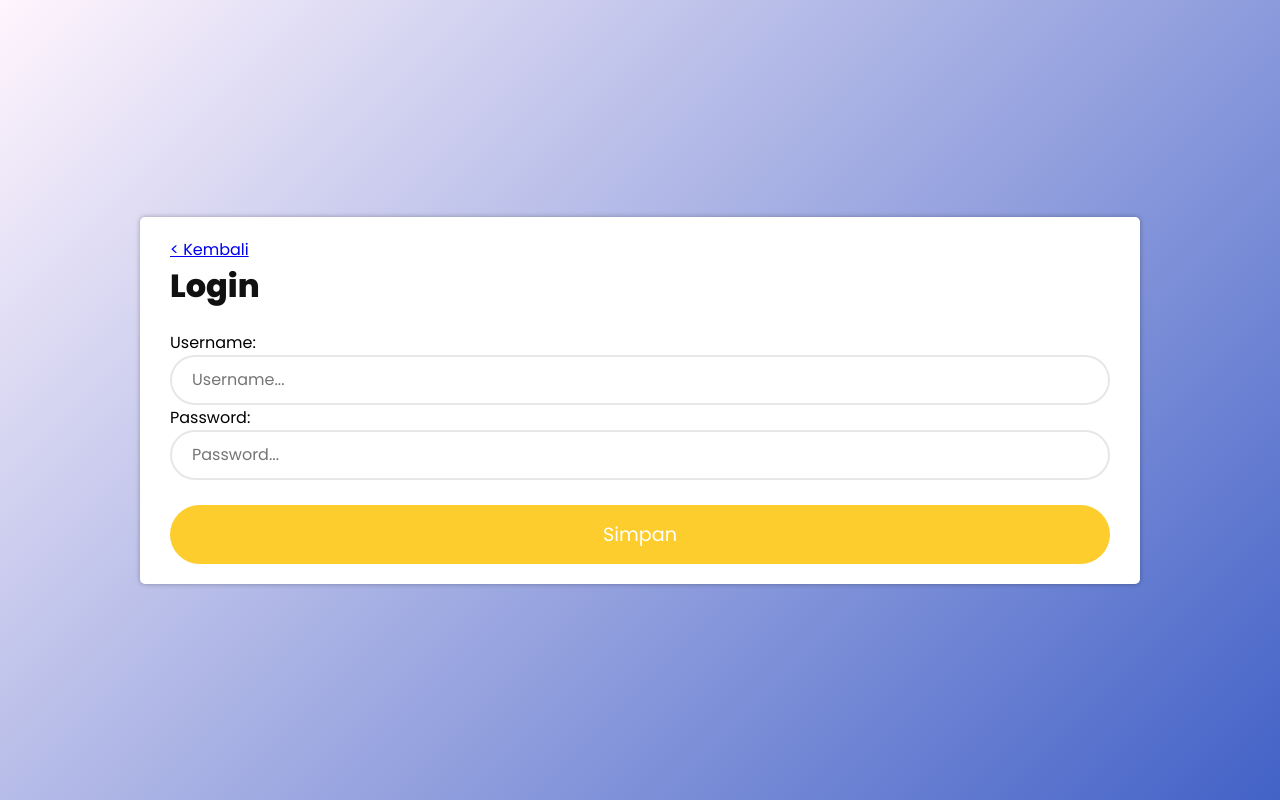
After one commit to FadhilFirmansyah/ecoticraft, a PHP site: page /login.php in a window 1280 px wide. The commit adds this page. Run offline with PHP 8.4, Linux system fonts and the light colour scheme.

Commit message:
Login Form FE

```diff
--- a/index.php
+++ b/index.php
@@ -16,7 +16,7 @@
             <li><a href="#profile">Profile</a></li>
             <!-- <li><a href="insert.php">Tambah</a></li>     -->
             <li><a href="view.php">Produk</a></li>
-            <li><a href="" class="active">Login</a></li>
+            <li><a href="login.php" class="active">Login</a></li>
         </ul>
     </header>
     <section>
--- /dev/null
+++ b/login.php
@@ -0,0 +1,50 @@
+<?php
+    session_start();
+?>
+<!DOCTYPE html>
+<html lang="en">
+<head>
+    <meta charset="utf-8">
+    <meta http-equiv="X-UA-Compatible" content="IE=edge">
+    <meta name="viewport" content="width=device-width, initial-scale=1.0">
+
+    <link rel="icon" href="assets/Icon moon 1.png" >
+	<link rel="stylesheet" type="text/css" href="style/style.css">
+    <title>Tuntang Cikidul</title>
+</head>
+<body>
+
+
+
+    <div class="kotak">
+
+        <a href="index.php">< Kembali</a>
+
+
+        <form action="doAddProduct.php" method="POST" enctype="multipart/form-data"class="form">
+            <p class="judulweb" style="font-size: 2rem; font-weight: 800;">Login</p>
+		        <div class="username">
+			        <td> Username: <input type="text" placeholder="Username..." name="username" required> </td>
+		        </div>
+                <div class="password">
+			        <td> Password: <input type="password" placeholder="Password..." name="password" required> </td>
+		        </div>
+
+                <div class="tombol-submit">
+			        <button name="submit" class="btn">Simpan</button>
+		        </div>
+
+
+
+    </form>
+    <?php
+        if (isset($_SESSION["message"])){
+            echo $_SESSION["message"];
+            unset($_SESSION["message"]);
+        }
+    ?>
+
+
+    </div>
+</body>
+</html>
--- a/style/style.css
+++ b/style/style.css
@@ -52,6 +52,22 @@ body {
 
 }
 
+.kotak .username {
+    width: 100%;
+    height: 50px;
+    margin-bottom: 25px;
+
+
+}
+
+.kotak .password {
+    width: 100%;
+    height: 50px;
+    margin-bottom: 50px;
+
+
+}
+
 .kotak .productLink {
     width: 100%;
     height: 50px;
@@ -77,6 +93,30 @@ body {
 }
 
 .kotak  .productName input {
+    width: 100%;
+    height: 100%;
+    border: 2px solid #e7e7e7;
+    padding: 15px 20px;
+    font-size: 1rem;
+    border-radius: 30px;
+    background: transparent;
+    outline: none;
+    transition: .3s;
+}
+
+.kotak  .username input {
+    width: 100%;
+    height: 100%;
+    border: 2px solid #e7e7e7;
+    padding: 15px 20px;
+    font-size: 1rem;
+    border-radius: 30px;
+    background: transparent;
+    outline: none;
+    transition: .3s;
+}
+
+.kotak  .password input {
     width: 100%;
     height: 100%;
     border: 2px solid #e7e7e7;
```
